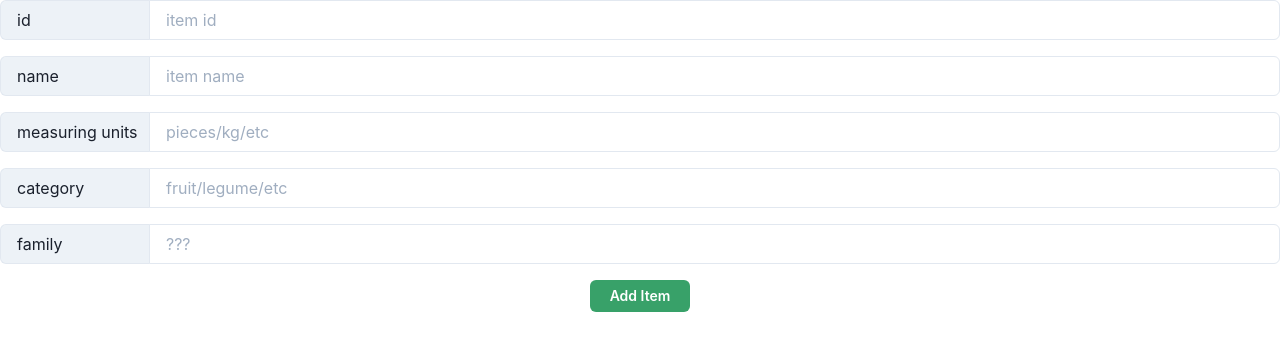
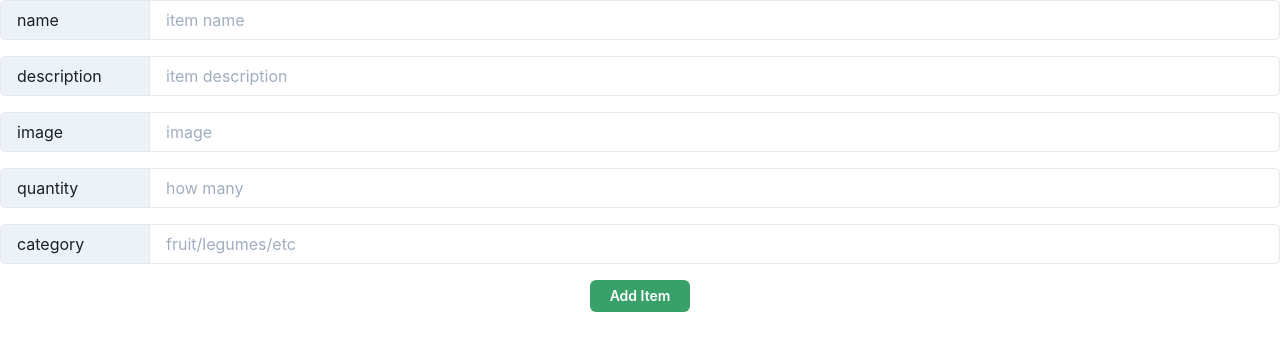
Before and after one commit to jony0418/FoodBank, a React (Create React App) app in the folder foodbank/client/: page /additem in a window 1280 px wide. Shown: the top 350 px of the page. Built offline with nearby package versions, Linux system fonts and the light colour scheme.

Commit message:
changing add item elements to match product schema

```diff
--- a/foodbank/client/src/pages/additem.js
+++ b/foodbank/client/src/pages/additem.js
@@ -34,15 +34,6 @@ function AddItem() {
   return (
     <Stack spacing={4}>
         <InputGroup>
-          <InputLeftAddon style={inputLeftAddonStyle} children='id' />
-          <Input
-            placeholder='item id'
-            value={inputValues.id}
-            onChange={(e) => handleInputChange('id', e.target.value)}
-          />
-        </InputGroup>
-
-        <InputGroup>
           <InputLeftAddon style={inputLeftAddonStyle} children='name' />
           <Input
             placeholder='item name'
@@ -52,9 +43,27 @@ function AddItem() {
         </InputGroup>
 
         <InputGroup>
-          <InputLeftAddon style={inputLeftAddonStyle} children='measuring units' />
+          <InputLeftAddon style={inputLeftAddonStyle} children='description' />
           <Input
-            placeholder='pieces/kg/etc'
+            placeholder='item description'
+            value={inputValues.id}
+            onChange={(e) => handleInputChange('id', e.target.value)}
+          />
+        </InputGroup>
+
+        <InputGroup>
+          <InputLeftAddon style={inputLeftAddonStyle} children='image' />
+          <Input
+            placeholder='image'
+            value={inputValues.id}
+            onChange={(e) => handleInputChange('id', e.target.value)}
+          />
+        </InputGroup>
+
+        <InputGroup>
+          <InputLeftAddon style={inputLeftAddonStyle} children='quantity' />
+          <Input
+            placeholder='how many'
             value={inputValues.id}
             onChange={(e) => handleInputChange('id', e.target.value)}
           />
@@ -63,16 +72,7 @@ function AddItem() {
         <InputGroup>
           <InputLeftAddon style={inputLeftAddonStyle} children='category' />
           <Input
-            placeholder='fruit/legume/etc'
-            value={inputValues.id}
-            onChange={(e) => handleInputChange('id', e.target.value)}
-          />
-        </InputGroup>
-
-        <InputGroup>
-          <InputLeftAddon style={inputLeftAddonStyle} children='family' />
-          <Input
-            placeholder='???'
+            placeholder='fruit/legumes/etc'
             value={inputValues.id}
             onChange={(e) => handleInputChange('id', e.target.value)}
           />
```
